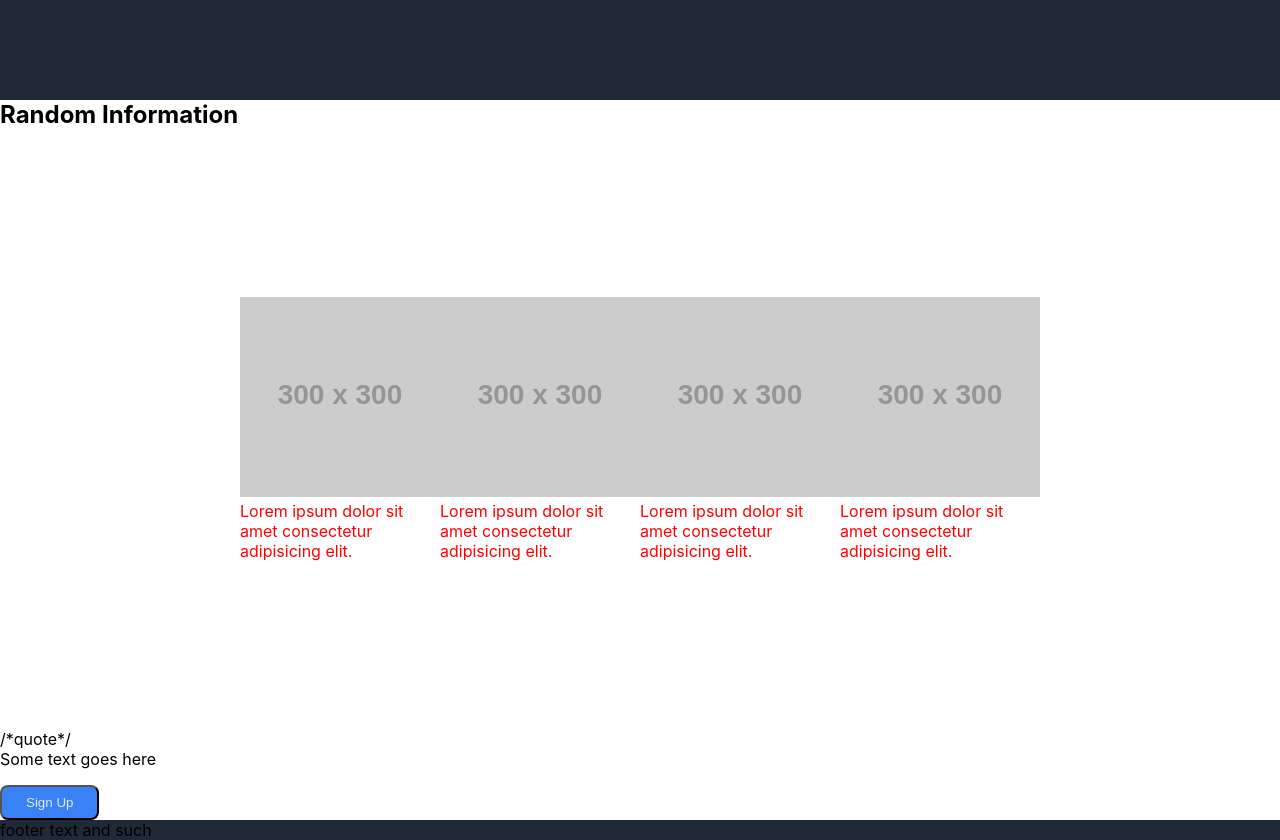
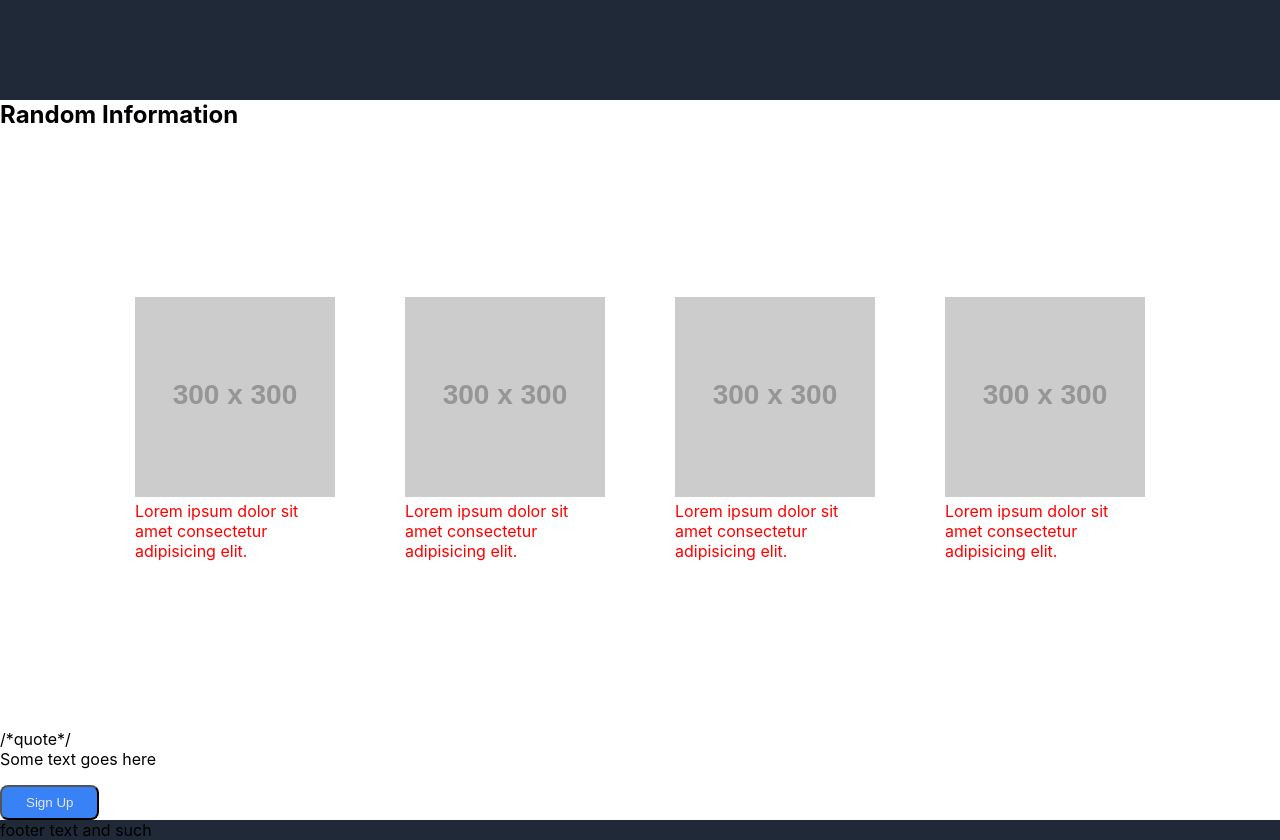
Before and after one commit to 7Brandyn/Landing, a plain HTML site: page index.html in a window 1280 px wide. Shown: the part 600-1440 px from the top of the page. Drawn offline with Linux system fonts and the light colour scheme; placeholder pictures from the web are drawn by us.

Commit message:
Added space around mid-container

```diff
--- a/styles.css
+++ b/styles.css
@@ -85,10 +85,10 @@ button {
 
 .mid-container {
     display: flex;
-    justify-content: center;
+    justify-content: space-around;
     align-items: center;
     height: 600px;
-    margin: 0 50px;
+    margin: 0 100px;
 }
 
 .mid-container body {
```
